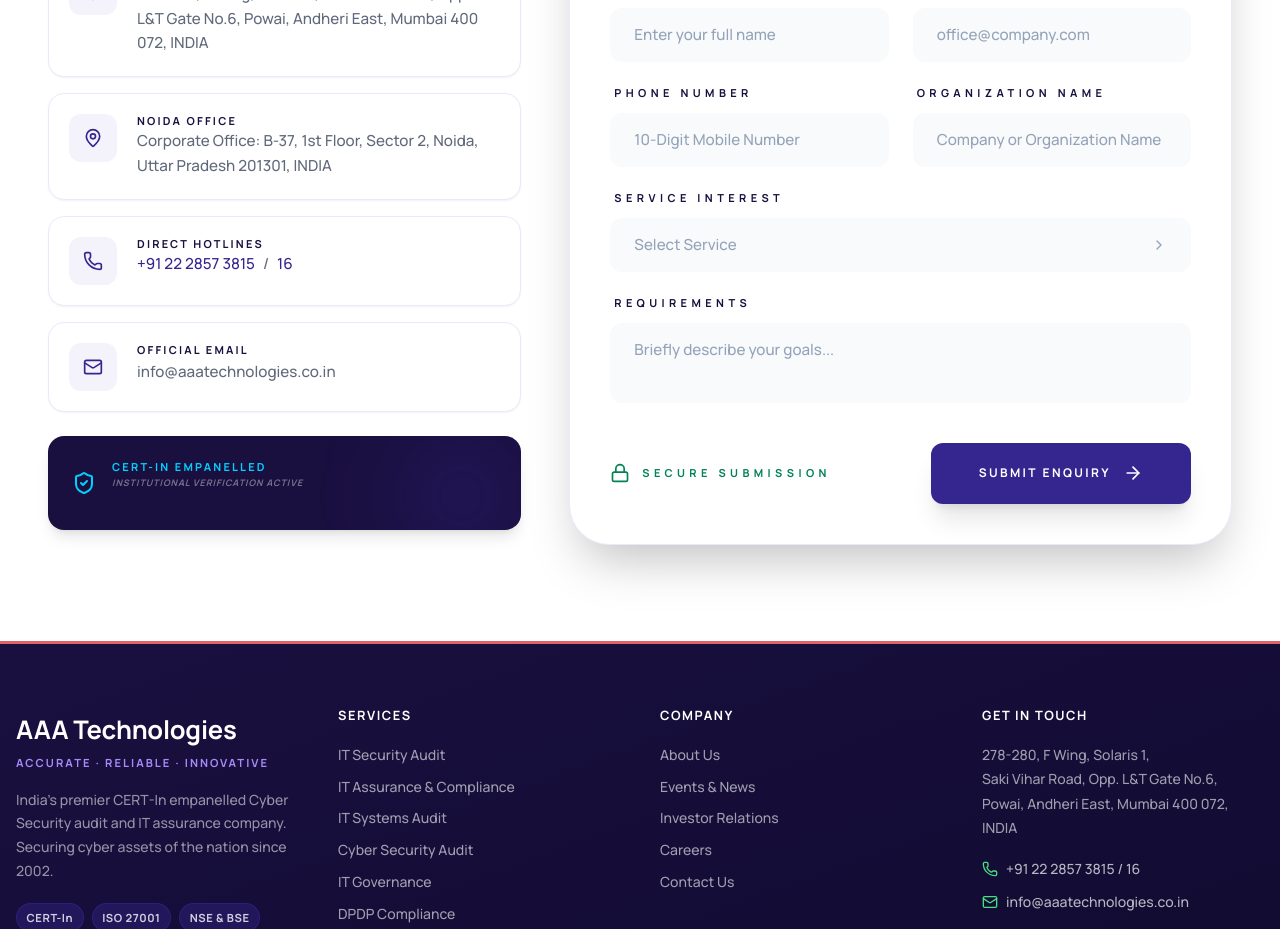
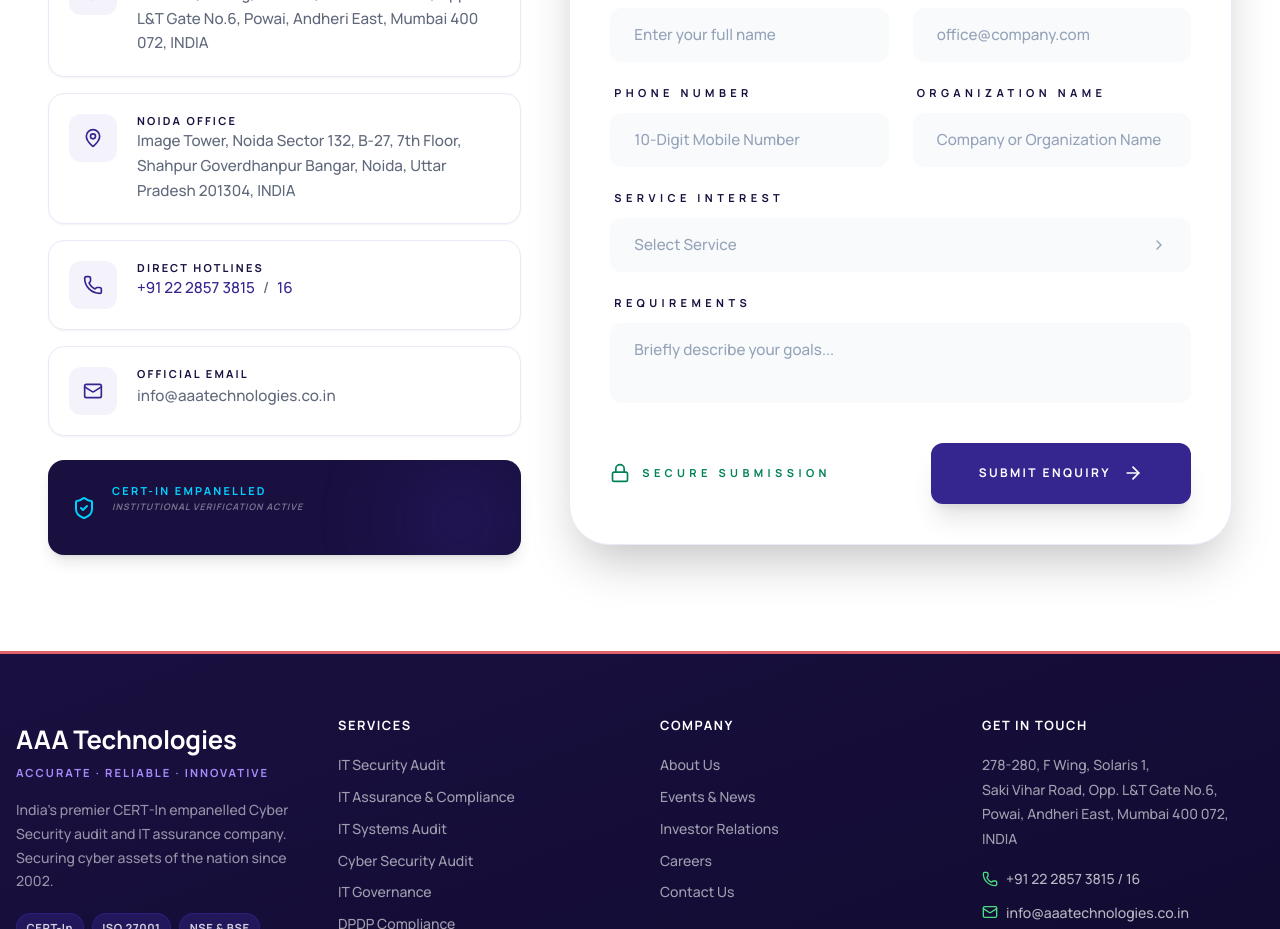
Before and after one commit to vinayjaisval/aaawebsite, a React (Vite) app: page /contact in a window 1280 px wide. Shown: the part 800-1729 px from the top of the page. Built offline with nearby package versions, Linux system fonts and the light colour scheme.

Commit message:
Update Noida office address to 7th Floor Image Tower with Google Maps pin

```diff
--- a/src/pages/Contact.tsx
+++ b/src/pages/Contact.tsx
@@ -246,12 +246,12 @@ export default function Contact() {
                     <div>
                       <h4 className="text-[11px] font-extrabold text-[#1A1040] mb-0.5 uppercase tracking-[0.2em]">Noida Office</h4>
                       <a
-                        href="https://maps.google.com/?q=B-37,+Sector+2,+Noida,+Uttar+Pradesh+201301"
+                        href="https://maps.app.goo.gl/kC6e5geRy4SiSbD5A"
                         target="_blank"
                         rel="noopener noreferrer"
                         className="text-[0.95rem] text-[#60697B] leading-relaxed font-medium hover:text-aaa-primary transition-colors block"
                       >
-                        Corporate Office: B-37, 1st Floor, Sector 2, Noida, Uttar Pradesh 201301, INDIA
+                        Image Tower, Noida Sector 132, B-27, 7th Floor, Shahpur Goverdhanpur Bangar, Noida, Uttar Pradesh 201304, INDIA
                       </a>
                     </div>
                   </div>
```
